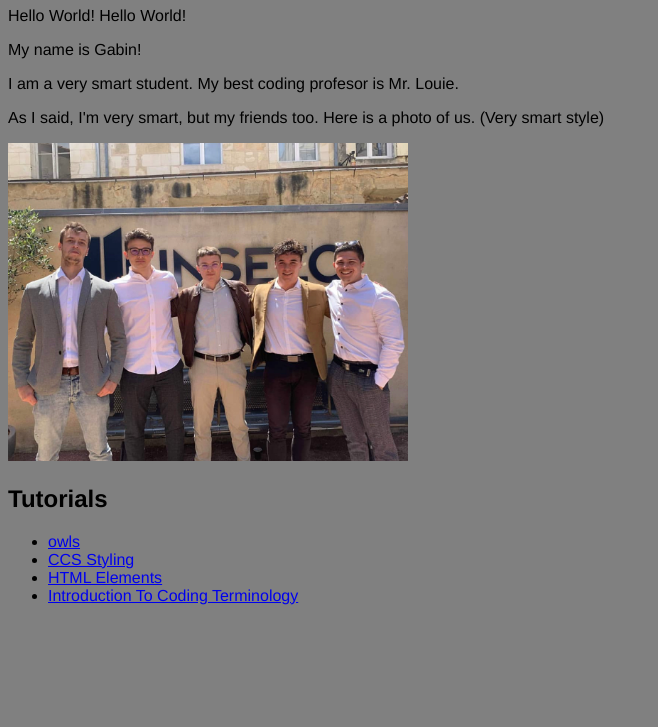
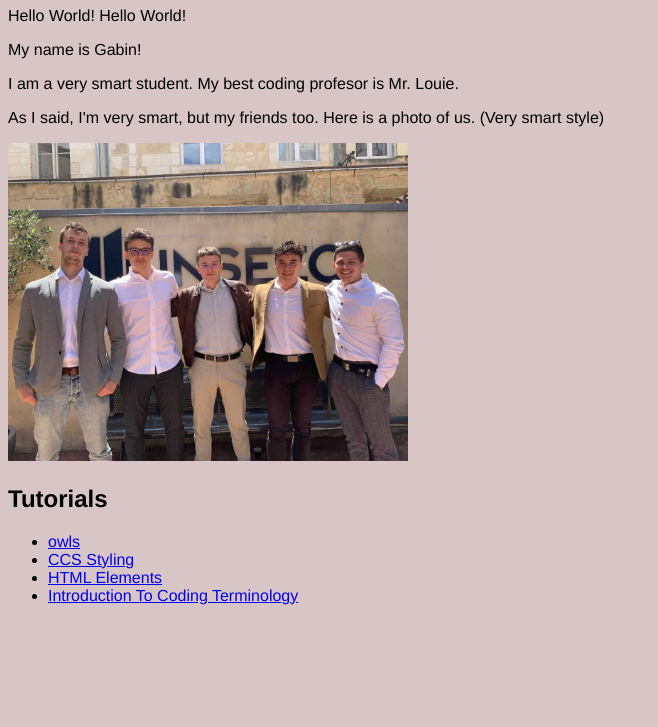
Before and after one commit to gabinexnecis/gabin.github.io, a plain HTML site: page index.html in a window 1280 px wide. Shown: the part 73-800 px from the top of the page, without its empty margins (0-658 px from the left). Drawn offline with Linux system fonts and the light colour scheme.

Commit message:
Add files via upload

```diff
--- a/style.css
+++ b/style.css
@@ -1,5 +1,5 @@
 body {
-    background-color: gray;
+    background-color: rgb(216, 198, 198);
   }
 
   img {
```
